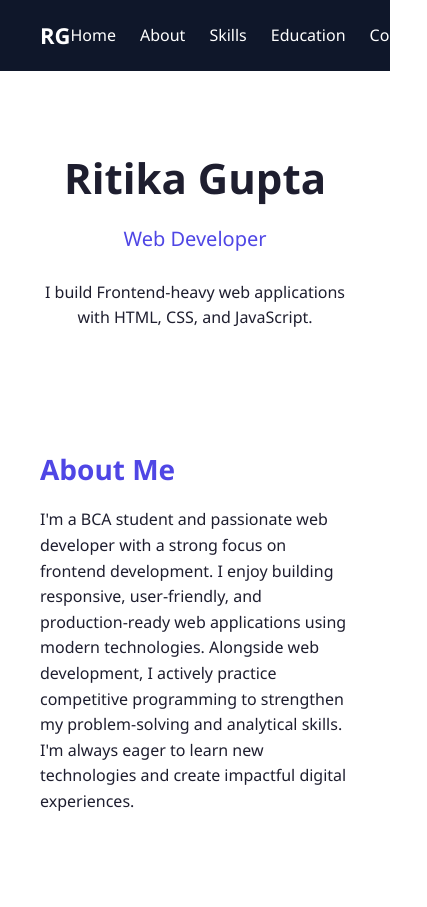
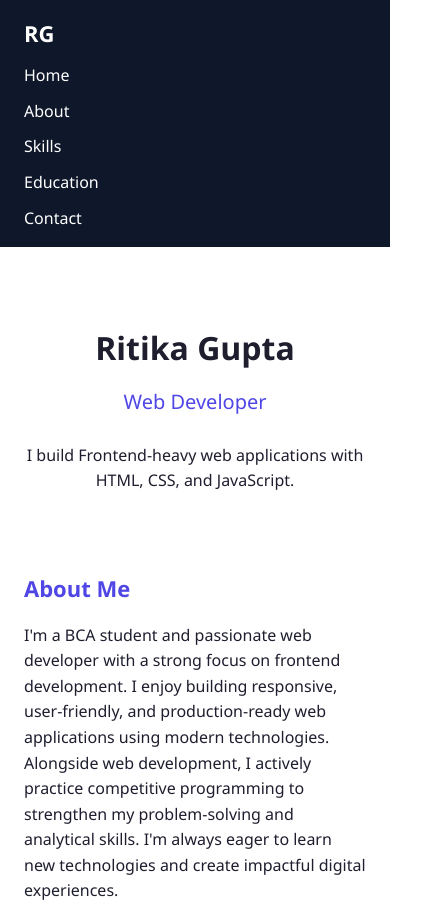
Before and after one commit to ritikagupta-hihi/codomax-internship-, a plain HTML site: page index.html in a window 390 px wide. Shown: the top 907 px of the page, 427 px wide, since content can reach past the window. Drawn offline with Linux system fonts and the light colour scheme.

Commit message:
Day 6: Media queries for mobile, tablet, and desktop

```diff
--- a/style.css
+++ b/style.css
@@ -168,3 +168,40 @@ footer {
   grid-template-columns: repeat(auto-fit, minmax(240px, 1fr));
   gap: 24px;
 }
+
+@media (max-width: 768px) {
+  .navbar {
+    flex-direction: column;
+    align-items: flex-start;
+    gap: 12px;
+    padding: 16px 24px;
+  }
+
+  .nav-links {
+    gap: 16px;
+    flex-wrap: wrap;
+  }
+
+  section {
+    padding: 40px 24px;
+  }
+
+  #hero h1 {
+    font-size: 32px;
+  }
+}
+
+@media (max-width: 480px) {
+  .nav-links {
+    flex-direction: column;
+    gap: 10px;
+  }
+
+  section h2 {
+    font-size: 22px;
+  }
+
+  .skills-list li {
+    font-size: 13px;
+  }
+}
```
